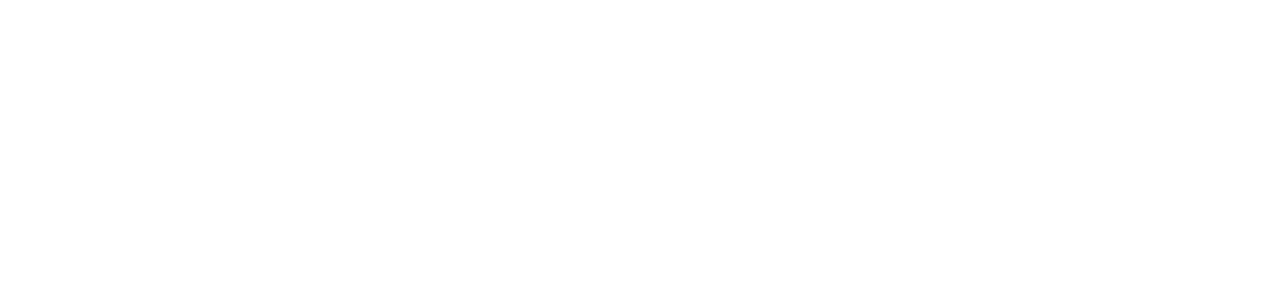
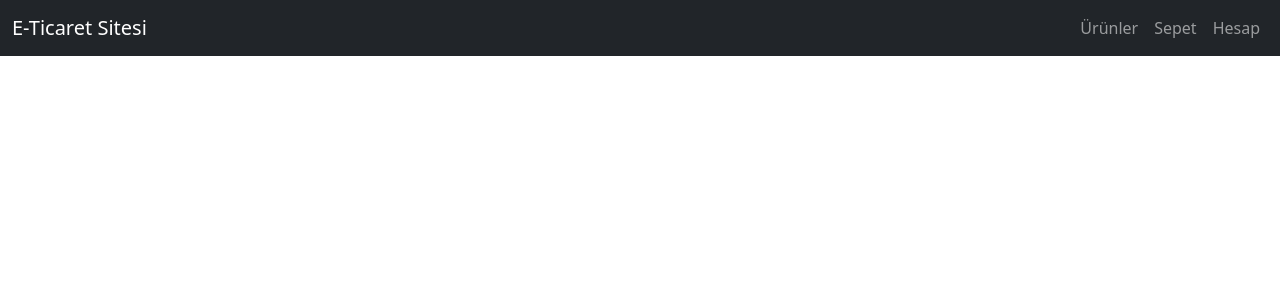
Before and after one commit to alirdurak/e-commerce-task-15-11-2023, a React (Create React App) app: page / in a window 1280 px wide. Shown: the top 300 px of the page. Built offline with nearby package versions, Linux system fonts and the light colour scheme.

Commit message:
navbar ui created

```diff
--- a/src/App.js
+++ b/src/App.js
@@ -1,6 +1,11 @@
 import "bootstrap/dist/css/bootstrap.min.css";
+import NavBar from "./components/NavBar";
 function App() {
-  return <div className="App"></div>;
+  return (
+    <div className="App">
+      <NavBar></NavBar>
+    </div>
+  );
 }
 
 export default App;
--- /dev/null
+++ b/src/components/NavBar.jsx
@@ -0,0 +1,23 @@
+import React from "react";
+import { Navbar, NavbarBrand, Nav, NavItem, NavLink } from "reactstrap";
+
+const NavBar = () => {
+  return (
+    <Navbar color="dark" dark expand="md">
+      <NavbarBrand>E-Ticaret Sitesi</NavbarBrand>
+      <Nav className="ml-auto" navbar>
+        <NavItem>
+          <NavLink>Ürünler</NavLink>
+        </NavItem>
+        <NavItem>
+          <NavLink>Sepet</NavLink>
+        </NavItem>
+        <NavItem>
+          <NavLink>Hesap</NavLink>
+        </NavItem>
+      </Nav>
+    </Navbar>
+  );
+};
+
+export default NavBar;
```
